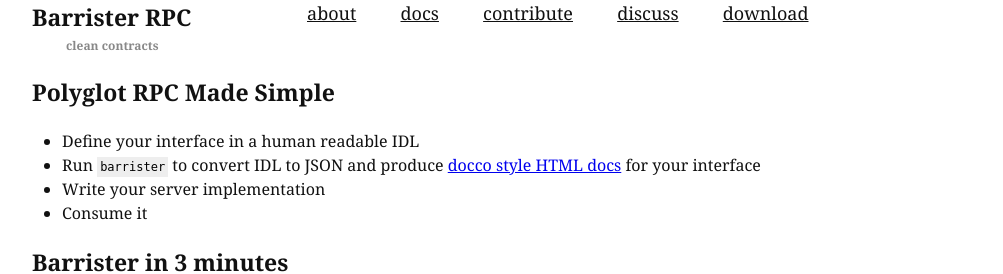
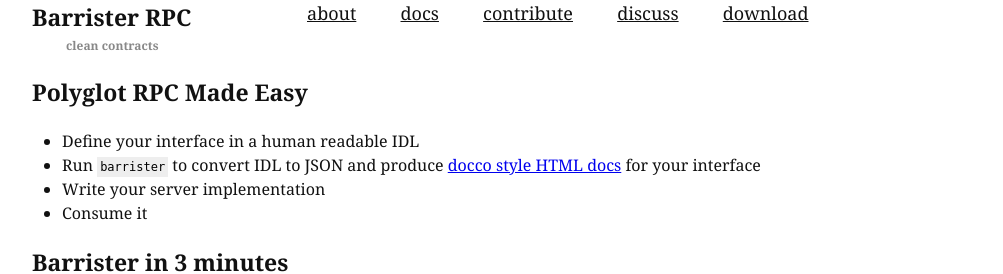
Before and after one commit to coopernurse/barrister-site, a Jekyll site: the page built from index.md, in a window 1280 px wide and 900 px high. Shown: the top 274 px of the window, without its empty margins (138-1141 px from the left). Built offline with Jekyll 4.4.1, drawn with Linux system fonts in a browser that asks for light colours; Markdown is read by kramdown in place of the engine named in the settings.

Commit message:
change Simple to Easy

```diff
--- a/index.md
+++ b/index.md
@@ -3,7 +3,7 @@
 title: Barrister RPC
 ---
 
-## Polyglot RPC Made Simple
+## Polyglot RPC Made Easy
 
  * Define your interface in a human readable IDL
  * Run `barrister` to convert IDL to JSON and produce [docco style HTML docs](http://jashkenas.github.com/docco/) for your interface
```
